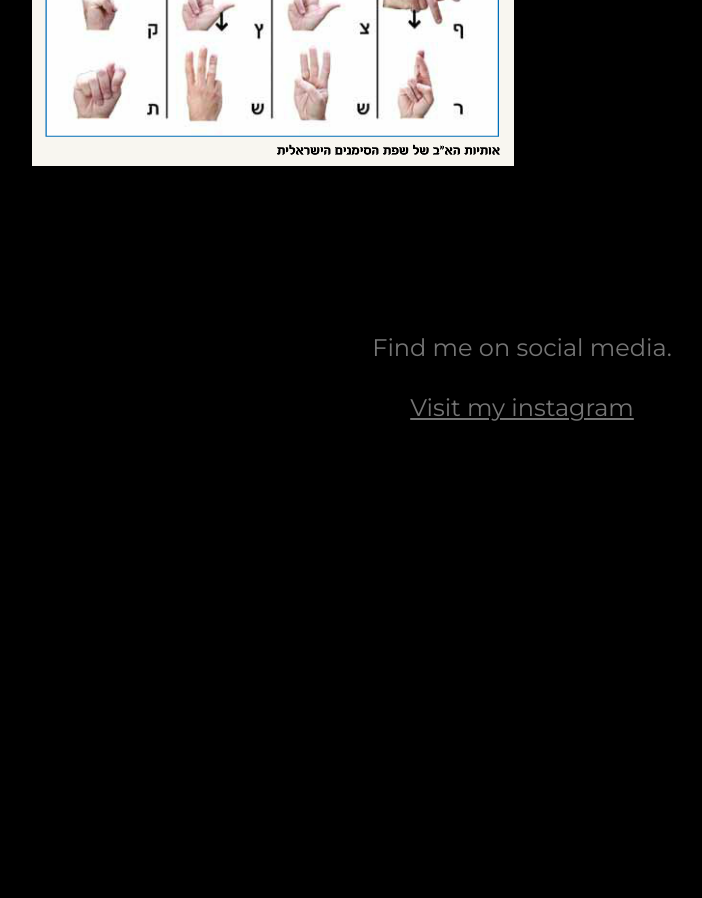
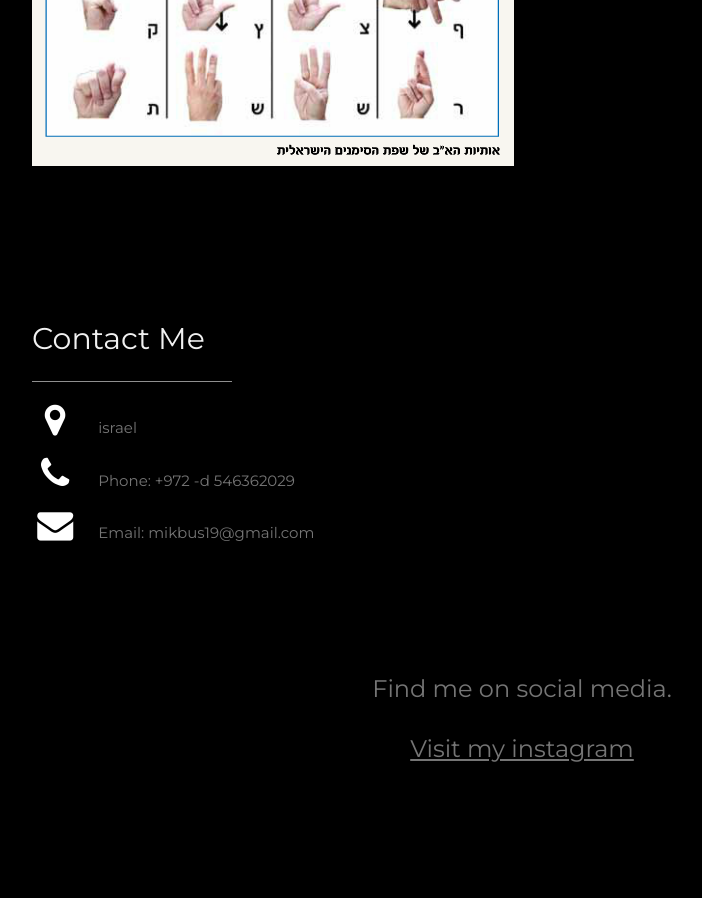
Before and after one commit to mikbus/html3, a plain HTML site: page index3.html in a window 1280 px wide. Shown: the part 4110-5008 px from the top of the page, without its empty margins (178-880 px from the left). Before the commit the page ends 4676 px from the top, so only its background shows below. Drawn offline with nearby package versions, Linux system fonts and the light colour scheme.

Commit message:
Update index3.html

```diff
--- a/index3.html
+++ b/index3.html
@@ -109,6 +109,15 @@ very independent, someone who is not afraid of a challenge, highly motivated, lo
     </div>
   <!-- End Portfolio Section -->
   </div>
+	    <div class="w3-padding-64 w3-content w3-text-grey" id="contact">
+    <h2 class="w3-text-light-grey">Contact Me</h2>
+    <hr style="width:200px" class="w3-opacity">
+
+    <div class="w3-section">
+      <p><i class="fa fa-map-marker fa-fw w3-text-white w3-xxlarge w3-margin-right"></i> israel</p>
+      <p><i class="fa fa-phone fa-fw w3-text-white w3-xxlarge w3-margin-right"></i> Phone: +972 -d 546362029</p>
+      <p><i class="fa fa-envelope fa-fw w3-text-white w3-xxlarge w3-margin-right"> </i> Email: mikbus19@gmail.com</p>
+    </div><br>
 
 
 
```
